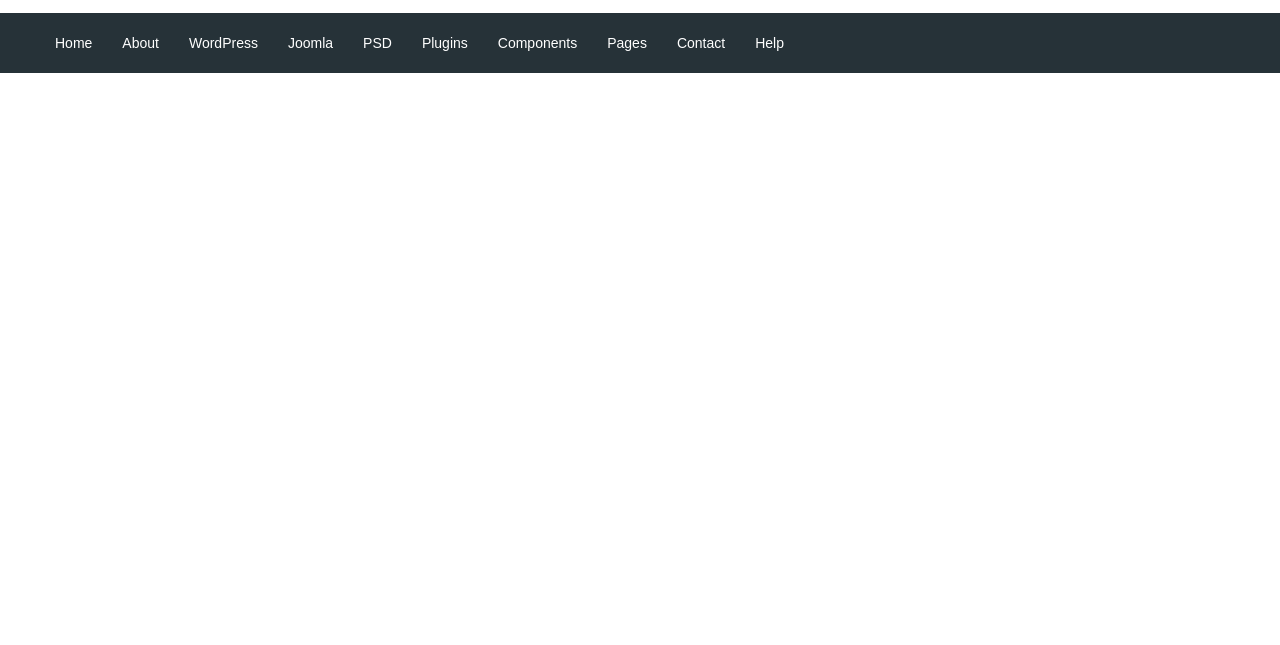
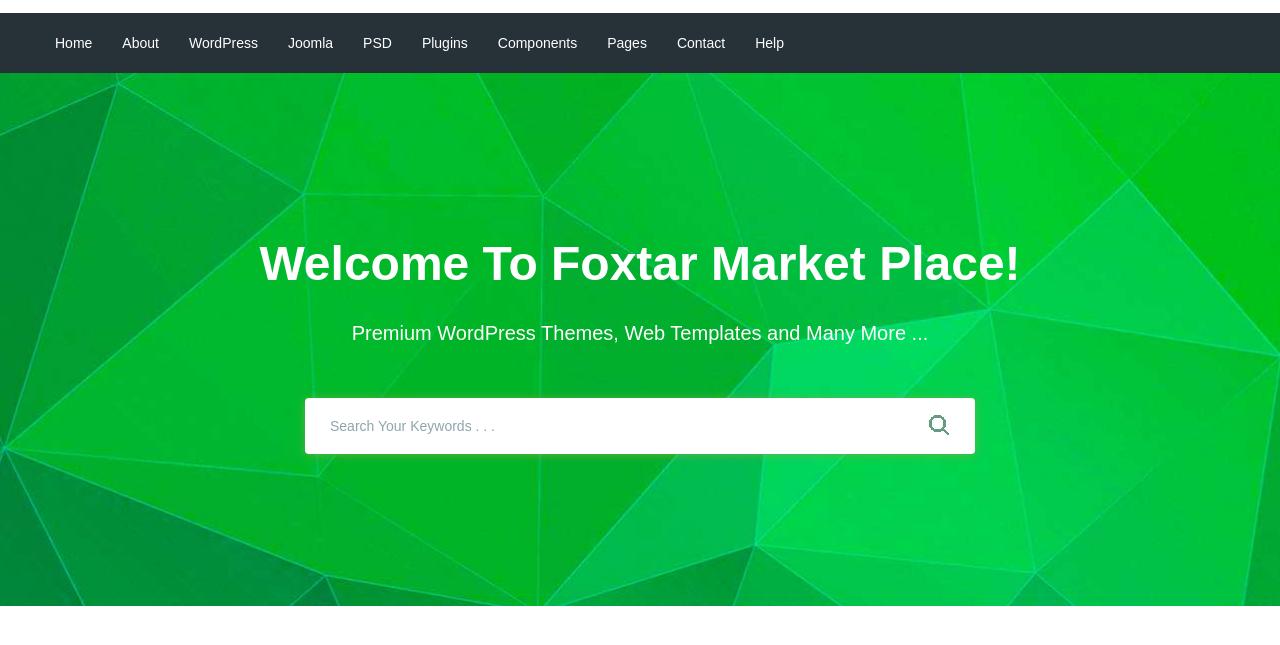
Before and after one commit to SavSandr/moderno, a website: page app/index.html in a window 1280 px wide. Shown: the part 77-722 px from the top of the page. Drawn offline with nearby package versions, Linux system fonts and the light colour scheme; files that its build step writes are made by us from their sources.

Commit message:
added search section

```diff
--- a/app/index.html
+++ b/app/index.html
@@ -103,6 +103,28 @@
     </header>
 
 
+    <section class="search" style="background-image: url(../images/search-bg.jpg);">
+        <div class="container">
+            <div class="search__inner">
+                <div class="search__inner-title">
+                    Welcome To Foxtar Market Place!
+                </div>
+                <div class="search__inner-text">
+                    Premium WordPress Themes, Web Templates and Many More ...
+                </div>
+                <div class="search__inner-form">
+                    <form>
+                        <input type="text" placeholder="Search Your Keywords . . ." required>
+                        <button type="submit">
+                            <img src="images/icons/search.png" alt="">
+                        </button>
+                    </form>
+                </div>
+            </div>
+        </div>
+    </section>
+
+
 
 
     <script src="https://ajax.googleapis.com/ajax/libs/jquery/3.5.1/jquery.min.js"></script>
--- a/app/scss/style.scss
+++ b/app/scss/style.scss
@@ -50,3 +50,65 @@
         font-size: 14px;
     }
 }
+
+.search{
+    background-repeat: no-repeat;
+    background-size: cover;
+    background-position: center;
+    min-height: 533px;
+}
+.search__inner{
+    padding: 155px 0 100px;
+    color: #fff;
+    text-align: center;
+    &-title{
+        margin-bottom: 18px;
+        font-size: 48px;
+        font-weight: 700;
+        line-height: 72px;
+    }
+    &-text{
+        margin-bottom: 50px;
+        font-size: 20px;
+        font-weight: 500;
+        line-height: 30px;
+    }
+    &-form{
+        max-width: 670px;
+        margin: 0 auto;
+        position: relative;
+
+        input{
+            display: block;
+            width: 100%;
+            box-shadow: 0px 1px 10px 0px rgba(124, 178, 64, 0.75);
+            border-radius: 4px;
+            height: 56px;
+            border: none;
+            font-size: 14px;
+            font-weight: 500;
+            padding: 0 60px 0 25px;
+            &::placeholder{
+                color: #90a4ae;
+            }
+        }
+        button{
+            position: absolute;
+            border: none;
+            background-color: transparent;
+            right: 20px;
+            top: 16px;
+        }
+    }
+}
+.Rounded_Rectangle_1 {
+    border-radius: 4px;
+    background-color: rgb(255, 255, 255);
+    box-shadow: 0px 1px 10px 0px rgba(124, 178, 64, 0.75);
+    position: absolute;
+    left: 625px;
+    top: 452px;
+    width: 670px;
+    height: 56px;
+    z-index: 519;
+  }
```
Also changed, not shown: app/images/icons/search.png (added), app/images/icons/search.svg (added), app/images/search-bg.jpg (added), 1 other file.
